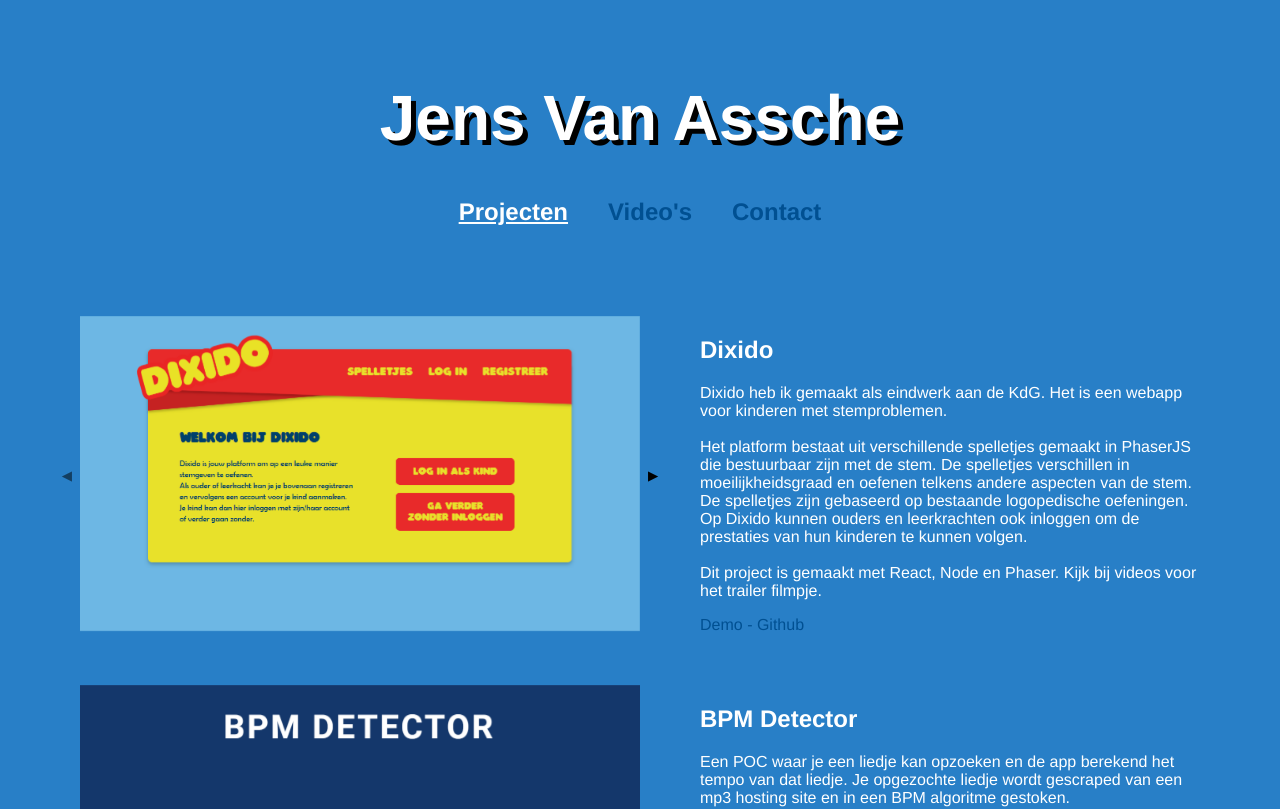
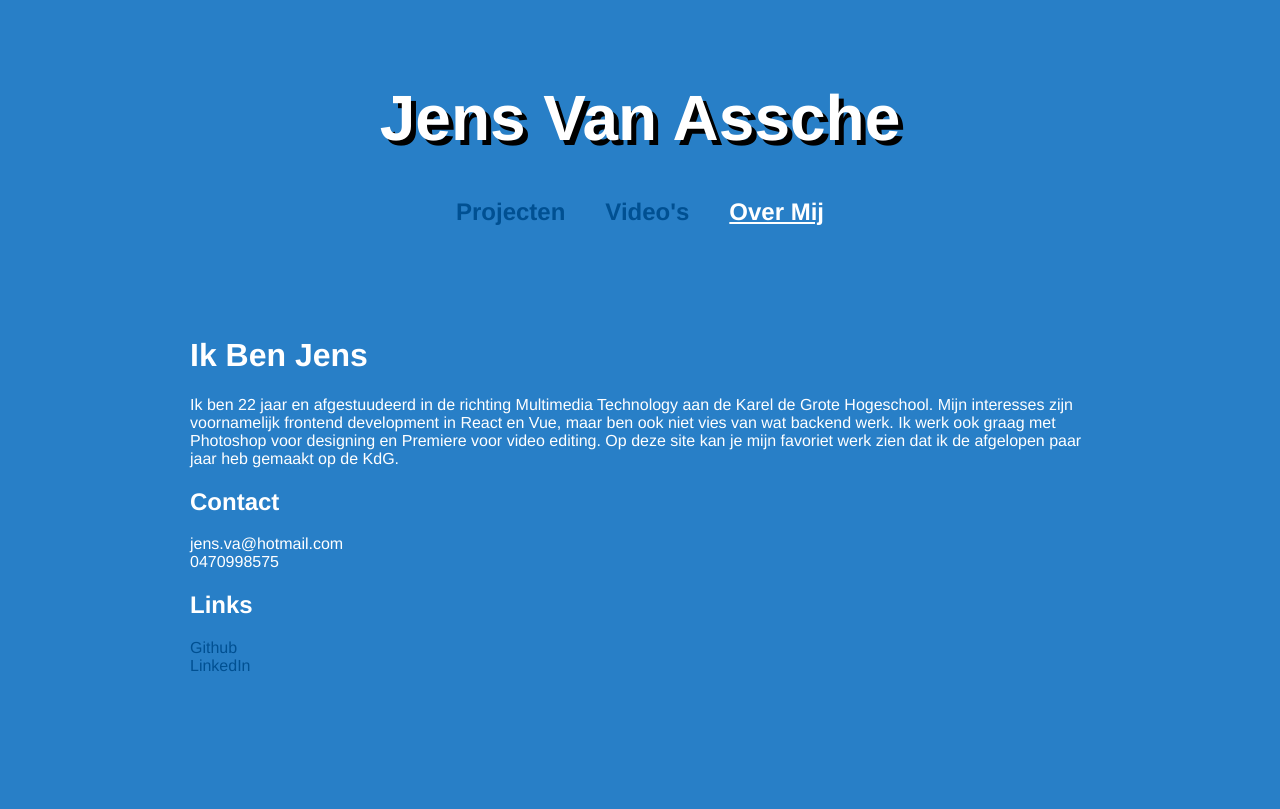
Before and after one commit to JensVanAssche/portfolio, a Vue app: page /contact in a window 1280 px wide. Shown: the top 809 px of the page. Built offline with nearby package versions, Linux system fonts and the light colour scheme.

Commit message:
more fixes

```diff
--- a/src/App.vue
+++ b/src/App.vue
@@ -4,7 +4,7 @@
       <h1>Jens Van Assche</h1>
       <router-link to="/">Projecten</router-link>
       <router-link to="/videos">Video's</router-link>
-      <router-link to="/contact">Contact</router-link>
+      <router-link to="/contact">Over Mij</router-link>
     </div>
     <router-view />
   </div>
--- a/src/router.js
+++ b/src/router.js
@@ -23,5 +23,6 @@ export default new Router({
       name: "contact",
       component: Contact
     }
-  ]
+  ],
+  mode: "history"
 });
--- a/src/views/Contact.vue
+++ b/src/views/Contact.vue
@@ -1,14 +1,20 @@
 <template>
   <div class="contact">
     <div>
-      <h1>Contact</h1>
-      <p>jens.va@hotmail.com</p>
-      <p>0470998575</p>
+      <h1>Ik Ben Jens</h1>
+      <p>Ik ben 22 jaar en afgestuudeerd in de richting Multimedia Technology aan de Karel de Grote Hogeschool. Mijn interesses zijn voornamelijk frontend development in React en Vue, maar ben ook niet vies van wat backend werk. Ik werk ook graag met Photoshop voor designing en Premiere voor video editing. Op deze site kan je mijn favoriet werk zien dat ik de afgelopen paar jaar heb gemaakt op de KdG.</p>
     </div>
     <div>
-      <h1>Links</h1>
+      <h2>Contact</h2>
+      <p>
+        jens.va@hotmail.com
+        <br />0470998575
+      </p>
+    </div>
+    <div>
+      <h2>Links</h2>
       <a href="https://github.com/JensVanAssche" target="_blank">Github</a>
-      <p></p>
+      <br />
       <a href="https://www.linkedin.com/in/jens-van-assche-98501a187/" target="_blank">LinkedIn</a>
     </div>
   </div>
@@ -22,10 +28,8 @@ export default {
 
 <style lang="scss">
 .contact {
-  display: flex;
-
   > div {
-    margin: 0 30px;
+    max-width: 900px;
   }
   a {
     color: #005092;
@@ -38,9 +42,5 @@ export default {
       text-decoration: underline;
     }
   }
-
-  p {
-    color: #005092;
-  }
 }
 </style>
--- a/src/views/Projects.vue
+++ b/src/views/Projects.vue
@@ -34,6 +34,15 @@
       github="https://github.com/JensVanAssche/NxT_portfolio"
     />
     <Project
+      title="Giftly"
+      desc="Giftly is een fictieve service waar je verrassingen kan kopen als cadeau. De opdracht was brainstormen voor een origineel en disruptief idee en daar de user experience van uitwerken. Niets technisch uitwerken, enkel UX design."
+      link="https://giftlyapp.herokuapp.com/"
+      img1="giftly1.png"
+      img2="giftly2.png"
+      img3="giftly3.png"
+      github="https://github.com/JensVanAssche/giftly"
+    />
+    <Project
       title="Kowloon"
       desc="Een oefening in accuraat en volledig een frontend namaken van een voorbeeld in Photoshop. Gemaakt met Vue."
       link="https://kowloon-app.herokuapp.com/"
@@ -41,15 +50,6 @@
       img2="kowloon2.png"
       img3="kowloon3.png"
       github="https://github.com/JensVanAssche/web_dev_kowloon"
-    />
-    <Project
-      title="Giftly"
-      desc="Giftly is een fictieve service waar je verrassingen kan kopen als cadeau. De opdracht was brainstormen voor een origineel en disruptief idee en daar de user experience van uitwerken. Niets technisch uitwerken, enkel UX design."
-      link="https://giftlyapp.herokuapp.com/"
-      img1="giftly1.png"
-      img2="giftly2.png"
-      img3="giftly3.png"
-      github="https://github.com/JensVanAssche/giftly"
     />
   </div>
 </template>
--- a/src/views/Videos.vue
+++ b/src/views/Videos.vue
@@ -1,14 +1,21 @@
 <template>
   <div class="videos">
+    <Video
+      title="Dixido Trailer"
+      desc="De trailer voor mijn eindwerk, Dixido (lees hier meer over bij projecten). Ik heb contact opgezocht met een school voor zwakkere kinderen en daar user tests gaan afnemen. De beelden komen van die user tests. Het geeft een idee hoe de site gebruikt wordt in een realistische omgeving.
+
+      Editing in Adobe Premiere."
+      url="https://www.youtube.com/embed/asvpde_aR70"
+    />
+    <Video
+      title="Arcon Console Trailer"
+      desc="De trailer voor een groepsproject waar we een werkende multiplayer arcade console hebben gemaakt. Editing van het filmpje is door mijzelf gedaan in Adobe Premiere."
+      url="https://www.youtube.com/embed/gaPCY-YOgOk"
+    />
     <Video
       title="What Are Algae, Animatie"
       desc="Een animatie over algen volgens een bestaand script. Gemaakt in Adobe After Effects."
       url="https://www.youtube.com/embed/Kt-PxcTLujg"
-    />
-    <Video
-      title="3D Speaker Model"
-      desc="Een 3D model van de interne werking van een luidspreker. Gemaakt met Cinema 4D."
-      url="https://www.youtube.com/embed/Z24Yd3AH184"
     />
     <Video
       title="Trash Film Intro Montage"
@@ -16,16 +23,9 @@
       url="https://www.youtube.com/embed/u4Cbxrx12_I"
     />
     <Video
-      title="Arcon Console Trailer"
-      desc="De trailer voor een groepsproject waar we een werkende multiplayer arcade console hebben gemaakt. Editing van het filmpje is door mijzelf gedaan in Adobe Premiere."
-      url="https://www.youtube.com/embed/gaPCY-YOgOk"
-    />
-    <Video
-      title="Dixido Trailer"
-      desc="De trailer voor mijn eindwerk, Dixido (lees hier meer over bij projecten). Ik heb contact opgezocht met een school voor zwakkere kinderen en daar user tests gaan afnemen. De beelden komen van die user tests. Het geeft een idee hoe de site gebruikt wordt in een realistische omgeving.
-
-      Editing in Adobe Premiere."
-      url="https://www.youtube.com/embed/asvpde_aR70"
+      title="3D Speaker Model"
+      desc="Een 3D model van de interne werking van een luidspreker. Gemaakt met Cinema 4D."
+      url="https://www.youtube.com/embed/Z24Yd3AH184"
     />
   </div>
 </template>
```
